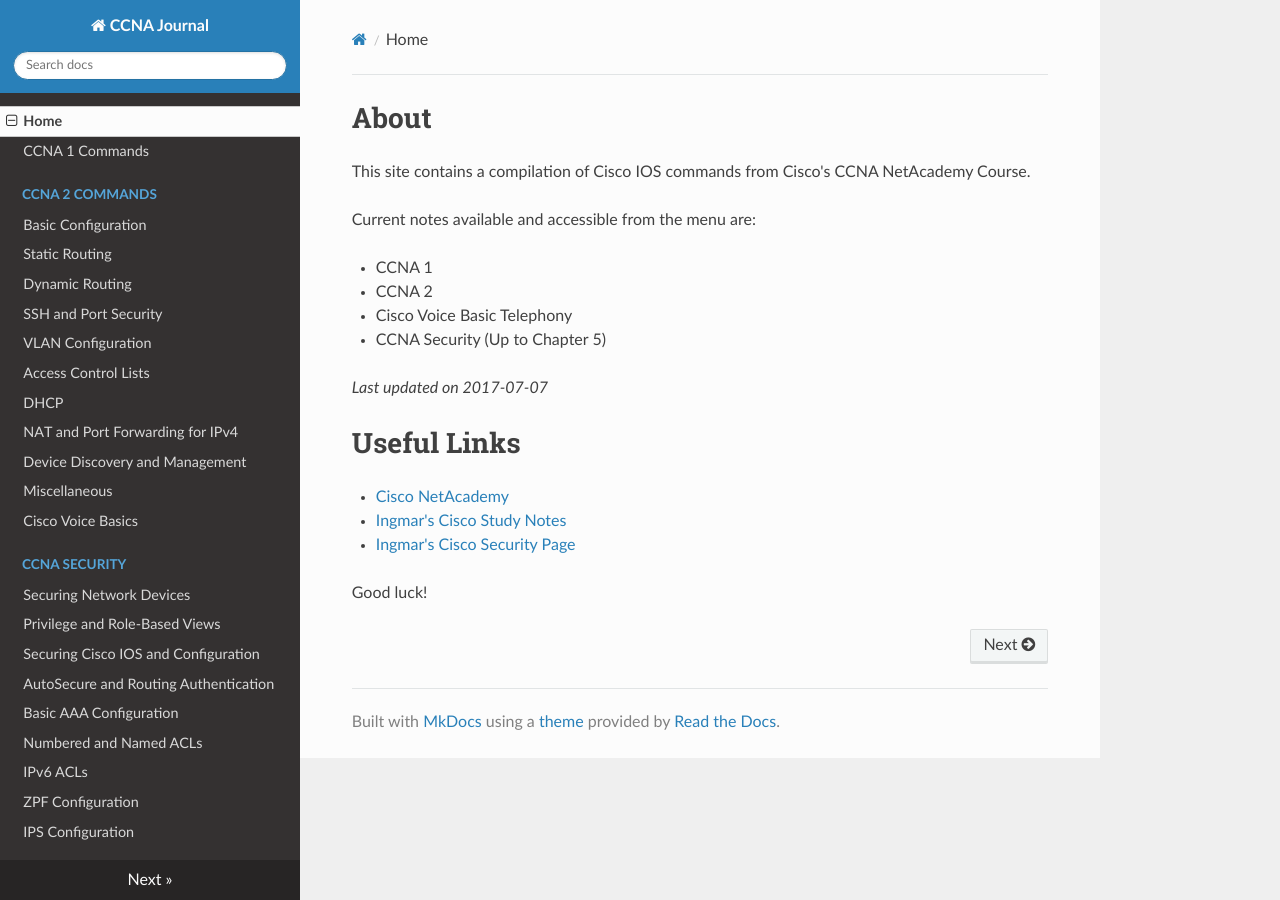
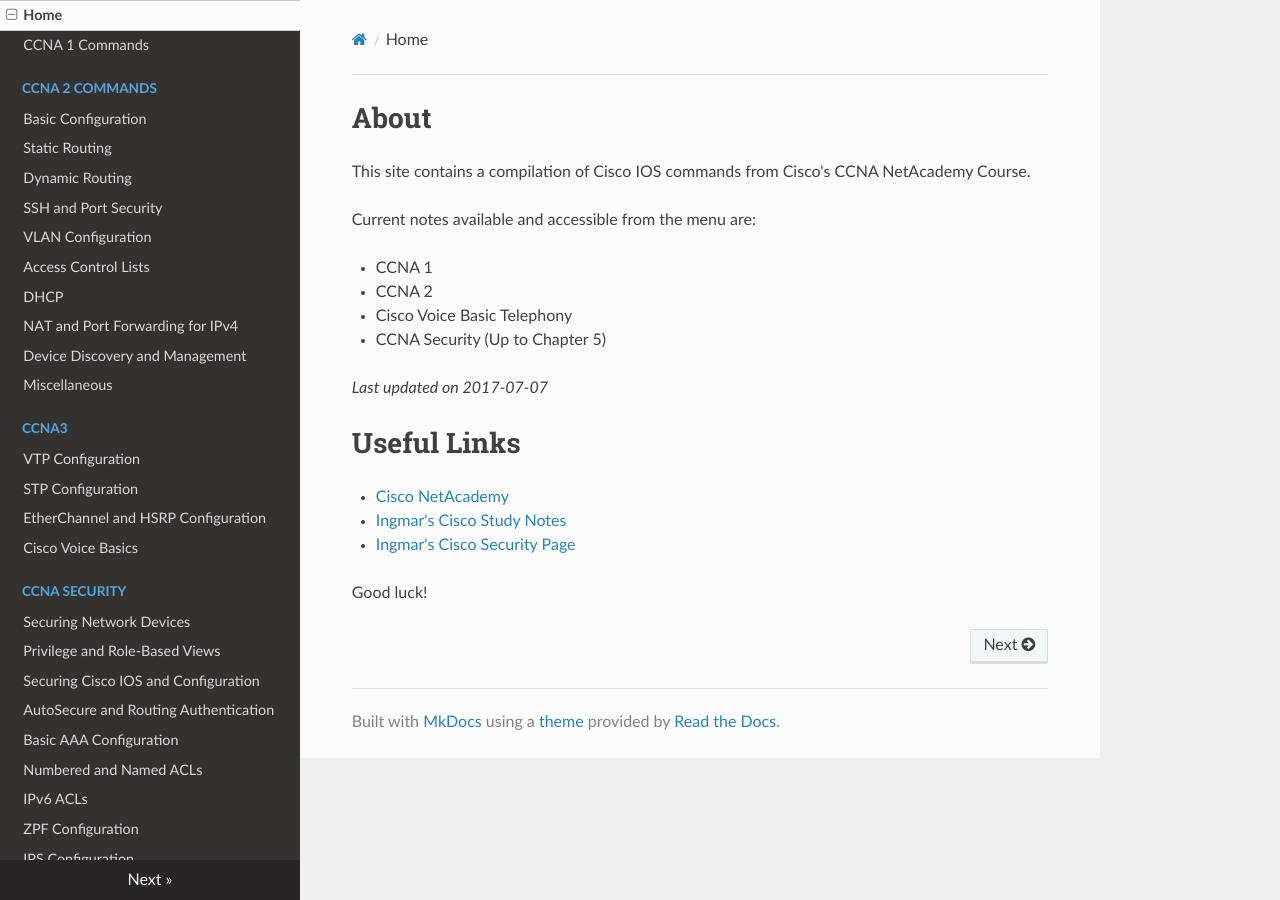
Before and after one commit to dotneko/ccna-ref, an MkDocs documentation site: the page built from docs/index.md, in a window 1280 px wide. Built offline with MkDocs 1.6.1, drawn with Linux system fonts in a browser that asks for light colours; nearby versions of some CDN libraries; old or Windows-style settings are respelled for this version of MkDocs.

Commit message:
Update YML Configuration

```diff
--- a/mkdocs.yml
+++ b/mkdocs.yml
@@ -14,6 +14,10 @@
     - 'NAT and Port Forwarding for IPv4': 'CCNA2/NAT_Port_Forwarding.md'
     - 'Device Discovery and Management': 'CCNA2/Device_Discovery_Mx.md'
     - 'Miscellaneous': 'CCNA2/Miscellaneous.md'
+- CCNA3:
+    - 'VTP Configuration': 'CCNA3/VTP_Configuration.md'
+    - 'STP Configuration': 'CCNA3/STP_Configuration.md'
+    - 'EtherChannel and HSRP Configuration': 'CCNA3/EtherChannel_HSRP_Configuration.md'
 - Cisco Voice Basics: 'Cisco_Voice-Notes.md'
 - CCNA Security:
     - 'Securing Network Devices': 'CCNAS/S02-1_Securing_Network_Devices.md'
```
